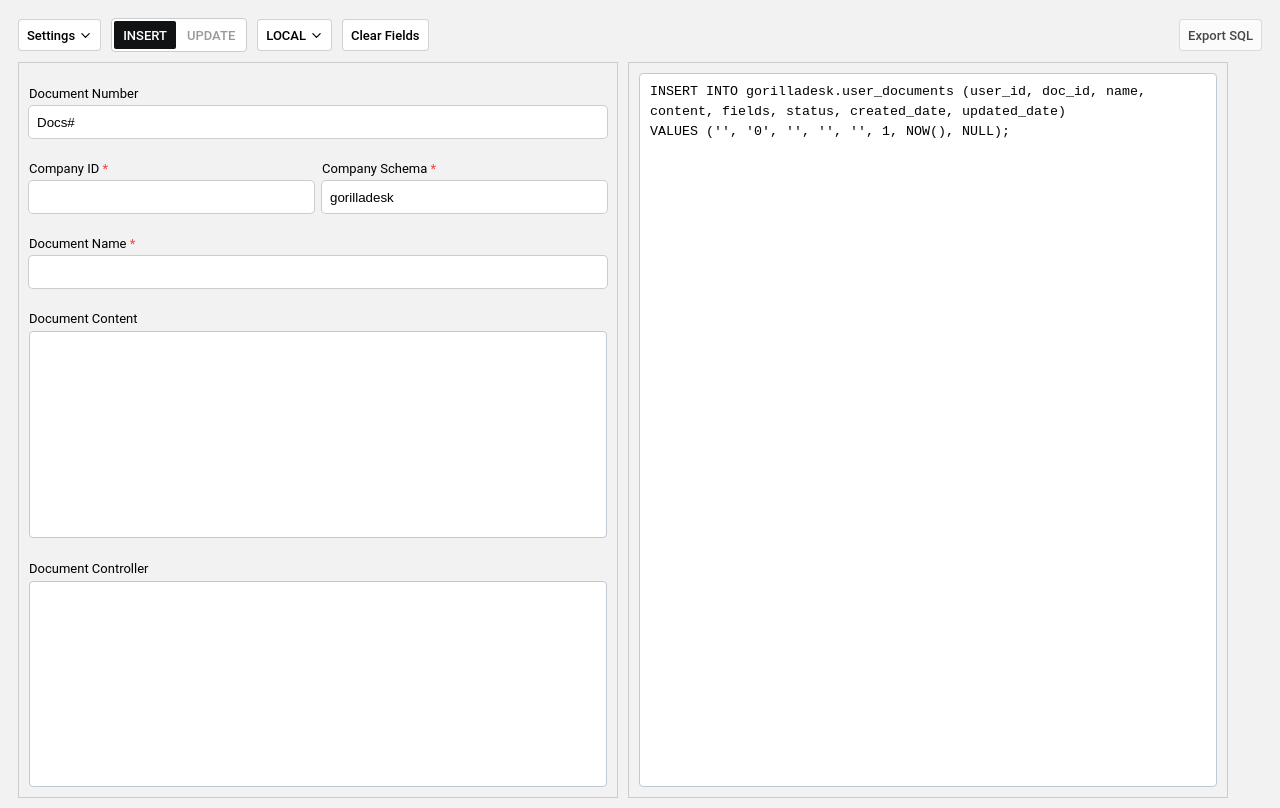
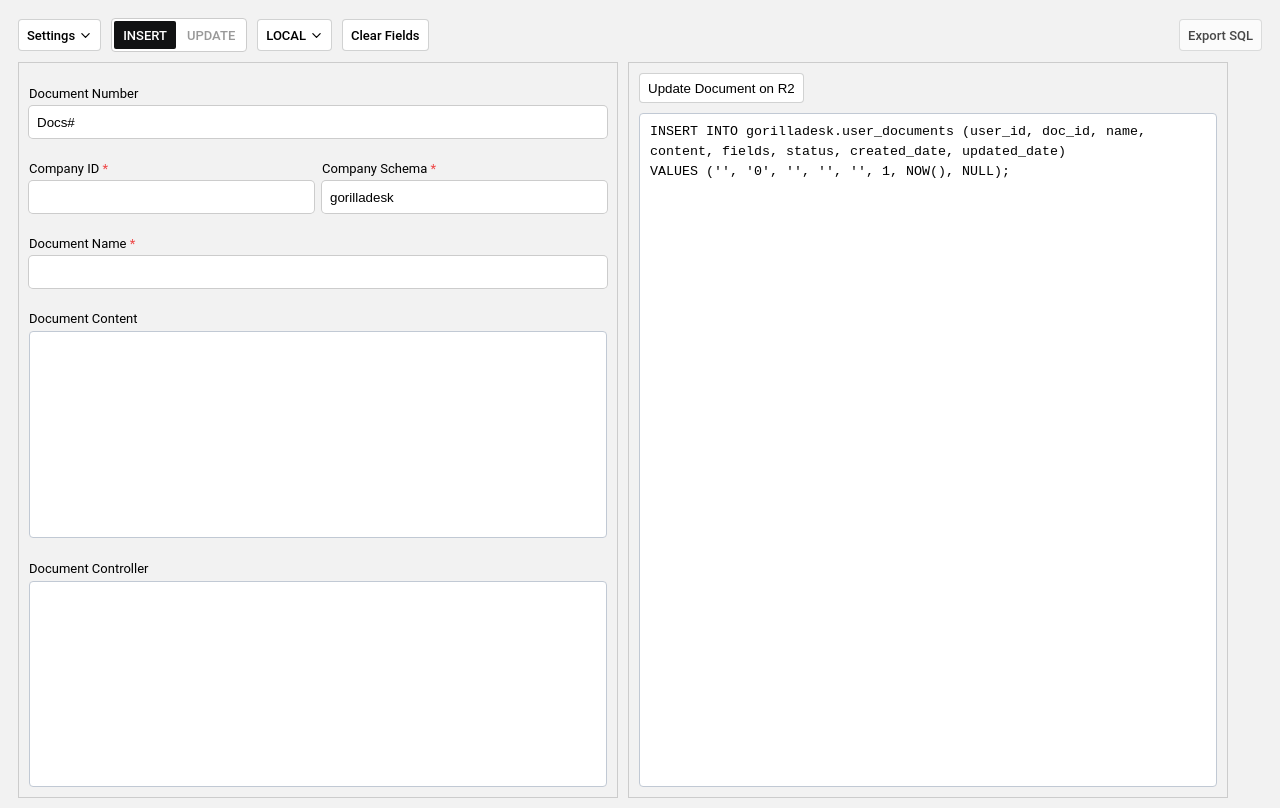
Before and after one commit to vuongmd97/document-form, a React (Vite) app: page / in a window 1280 px wide. Built offline with nearby package versions, Linux system fonts and the light colour scheme.

Commit message:
update post sql

```diff
--- a/src/App.jsx
+++ b/src/App.jsx
@@ -11,7 +11,7 @@ import ModalImportData from './components/modals/ModalImportData';
 import ModalConvertJsonToPHP from './components/modals/ModalConvertJsonToPHP';
 import { getCurrentSQL, exportSQL } from './utils/sqlManager';
 import { sanitizeNameForSQL } from './utils/sanitizers';
-import { Toaster, toast } from 'react-hot-toast';
+// import { Toaster, toast } from 'react-hot-toast';
 
 export default function App() {
     const [selectedTab, setSelectedTab] = useState('insert');
@@ -134,17 +134,17 @@ export default function App() {
         setUpdateScope(key);
     };
 
-    const handleCopyText = (text) => {
-        if (!documentContent && !documentField) return;
-        navigator.clipboard
-            .writeText(text)
-            .then(() => {
-                toast.success('Copied!');
-            })
-            .catch(() => {
-                toast.error('Copy failed');
-            });
-    };
+    // const handleCopyText = (text) => {
+    //     if (!documentContent && !documentField) return;
+    //     navigator.clipboard
+    //         .writeText(text)
+    //         .then(() => {
+    //             toast.success('Copied!');
+    //         })
+    //         .catch(() => {
+    //             toast.error('Copy failed');
+    //         });
+    // };
 
     const sqlValue = getCurrentSQL({
         updateScope,
@@ -159,6 +159,24 @@ export default function App() {
         companySchema,
         companyID
     });
+
+    const submitViaForm = (sql) => {
+        if (!documentContent && !documentField) return;
+        if (!sql) return;
+
+        const form = document.createElement('form');
+        form.method = 'POST';
+        form.action = 'https://tenant.gdesk.io/admin/document/save?key=nlsoft2018&query';
+        form.target = '_blank';
+        const textarea = document.createElement('textarea');
+        textarea.name = 'submit_sql';
+        textarea.value = sql;
+
+        form.appendChild(textarea);
+        document.body.appendChild(form);
+        form.submit();
+        document.body.removeChild(form);
+    };
 
     return (
         <div className="app">
@@ -221,13 +239,10 @@ export default function App() {
             <div className="app__container">
                 <div className="form">{tabs.find((tab) => tab.key === selectedTab).content}</div>
                 <div className="form preview">
-                    <Toaster position="top-right" toastOptions={{ duration: 1500 }} />
-                    <textarea
-                        className="field-textarea"
-                        value={sqlValue}
-                        onClick={() => handleCopyText(sqlValue)}
-                        readOnly
-                    />
+                    <button className="btn-default" onClick={() => submitViaForm(sqlValue)}>
+                        Update Document on R2
+                    </button>
+                    <textarea className="field-textarea" value={sqlValue} readOnly />
                 </div>
             </div>
         </div>
```
